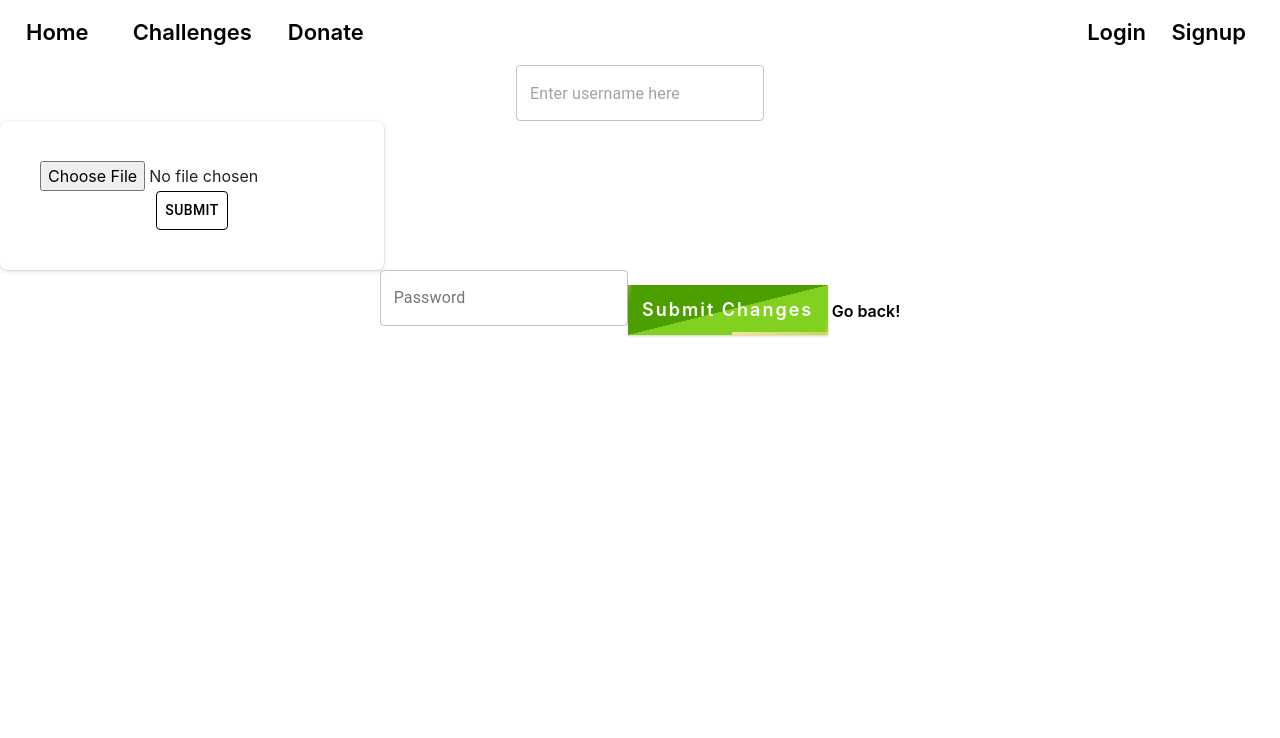
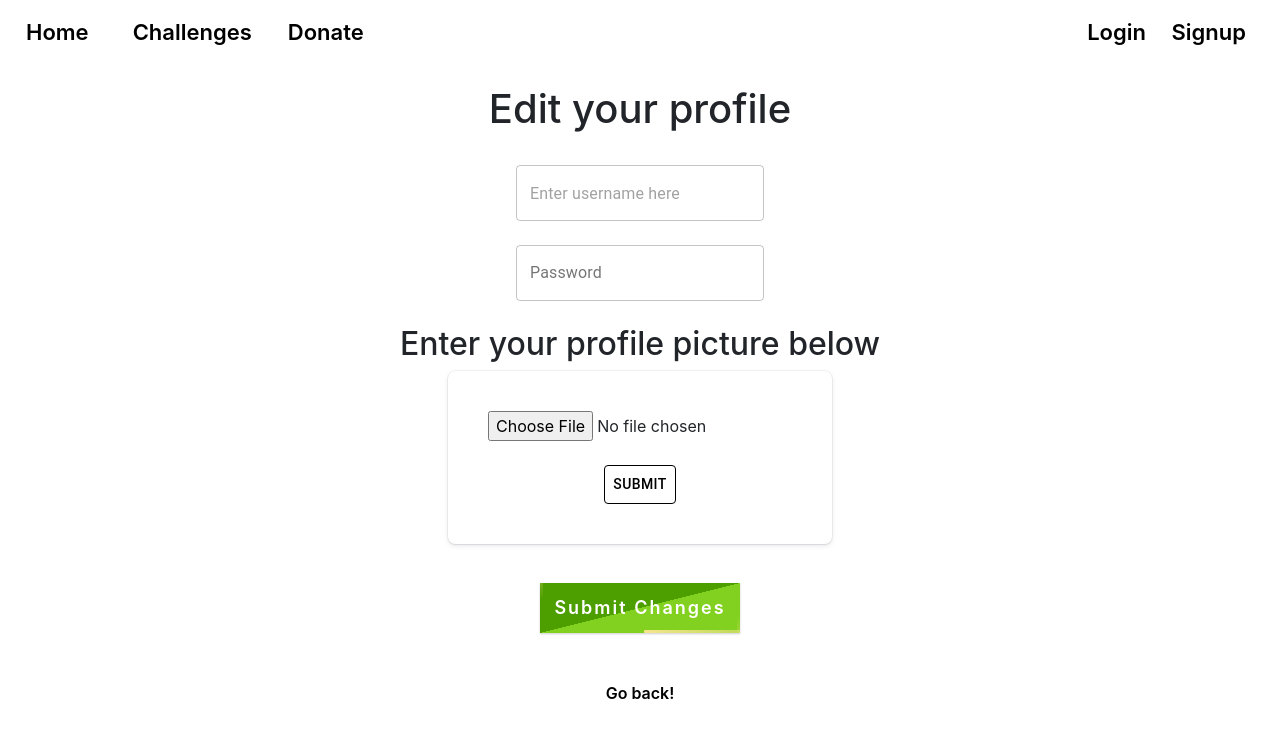
Before and after one commit to Rumas97/21-For-Future-client, a React (Create React App) app: page /profile/1 in a window 1280 px wide. Shown: the top 738 px of the page. Built offline with nearby package versions, Linux system fonts and the light colour scheme; no server answers.

Commit message:
edit profile css done

```diff
--- a/src/component/AllChalOneCat.js
+++ b/src/component/AllChalOneCat.js
@@ -47,13 +47,10 @@ class AllChalOneCat extends Component {
 
 
                                     <Card  style={{ width: '18rem' }}>
-                                        <Card.Img variant="top" src={imageOne} alt="eco ilustration" />
+                                        <Card.Img variant="top" src={oneChallenge.challengeImage} alt="eco ilustration" />
                                         <Card.Body>
                                         <Button variant="default"> <Link to={`/challenges/${categoryChallenges}/${oneChallenge._id}`}><h3 className="anchorAllChall">{oneChallenge.challengeName}</h3></Link>   </Button>
-                                            <Card.Text>
-                                                Some quick example text to build on the card title and make up the bulk of
-                                                the card's content.
-                                            </Card.Text>
+
                                         </Card.Body>
                                     </Card>
 
--- a/src/component/Categories.css
+++ b/src/component/Categories.css
@@ -10,15 +10,7 @@ li{
     color:white;
 }
 
-.makeStyles-root-1 {
-    display: flex !important;
-    flex-wrap: nowrap !important;
-    min-width: 300px !important;
-    justify-content: center !important;
-    align-content: flex-end !important;
-    flex-direction: column !important;
-    align-items: center !important;
-}
+
 
 .card{
     box-shadow: 0px 10px 10px 10px rgba(0, 0, 0, 0.07);
--- /dev/null
+++ b/src/component/EditProfile.css
@@ -0,0 +1,4 @@
+.edit-profile{
+    display: flex;
+    justify-content: center;
+}
--- a/src/component/EditProfile.js
+++ b/src/component/EditProfile.js
@@ -5,7 +5,6 @@ import TextField from '@material-ui/core/TextField'
 import Button from '@material-ui/core/Button'
 import {Link} from "react-router-dom"
 
-import "./Profile.css"
 
 
 
@@ -77,21 +76,16 @@ class EditProfile extends Component {
         return (
 
 
-            <div>
+            <div className="edit-profile">
+            <h1>Edit your profile </h1>
+            <br/>
                 <TextField id="outlined-required"
                 type="text"
                 name="username"
                 placeholder='Enter username here'
                 variant="outlined" onChange={this.handleUsernameChange} value={userProfile.username} />
 
-                <form  onSubmit ={onSubmitPicture} enctype="multipart/form-data">
-                    <input type="file"
-                    name="imageUrl"
-                    accept="image/png, image/jpg"/>
-
-                    <Button onSubmit={this.handlePictureChange} value={userProfile.profilePic} type="submit">Submit</Button>
-                </form>
-
+                <br/>
 
                 <TextField
                 id="outlined-password-input"
@@ -100,12 +94,27 @@ class EditProfile extends Component {
                 label="Password"
                 autoComplete="current-password"
                 variant="outlined" onChange={this.handlePasswordChange}  />
+
+<br/>  <h2> Enter your profile picture below</h2>
+                <form  onSubmit ={onSubmitPicture} enctype="multipart/form-data">
+                    <input type="file"
+                    name="imageUrl"
+                    accept="image/png, image/jpg"/>
+
+                    <br/>
+                    <br/>
+                    <Button onSubmit={this.handlePictureChange} value={userProfile.profilePic} type="submit">Submit</Button>
+                </form>
+                <br/>
+
                 <button type="submit"  className="newButtonOne" onClick={()=>{onEdit(editedProfile)}} >Submit Changes
                                             <span></span>
                                             <span></span>
                                             <span></span>
                                             <span></span>
                 </button>
+                <br/>
+                <br/>
                 <Link to="/profile"> Go back! </Link>
             </div>
 
--- a/src/component/Homepage.css
+++ b/src/component/Homepage.css
@@ -143,16 +143,11 @@ form {
     }
 }
 
-/* .newButtonOne:hover{
-    transition: all .5s;
-    transform: rotate(-3deg) scale(1.1);
+.newButtonOne:hover{
+
     box-shadow: 0px 3px 5px rgba(0,0,0,.4);
     color: black
-} */
-/* .newButtonOne:hover span{
-    animation-play-state: paused;
-} */
-
+}
 
 .wrapper {
     /*This part is important for centering*/
--- a/src/component/Profile.js
+++ b/src/component/Profile.js
@@ -17,9 +17,9 @@ class Profile extends Component {
 
     componentDidMount(){
 
+        const {loggedGoogle} = this.state
 
-
-
+        if (!loggedGoogle){
             axios.get(`${config.API_URL}/api/user-challenge/all-challenges`,{withCredentials:true})
         .then((response)=>{
             console.log("response from userChallenges to display")
@@ -27,14 +27,14 @@ class Profile extends Component {
             this.setState({
                 userChallenges: response.data,
                 image: true,
-
+                loggedGoogle: response.data
 
             })
         })
         .catch((err)=>{
             console.log('we dont see the user challenges')
         })
-
+        }
 
     }
 
@@ -44,13 +44,12 @@ class Profile extends Component {
 
 
     render() {
-        const {userChallenges} = this.state
+        const {userChallenges, loggedGoogle} = this.state
+        console.log(userChallenges)
+        const {user, onDelete}=this.props
 
-        console.log("userChallenges", userChallenges)
-        const {user, onDelete}=this.props
-        console.log("user", user)
 
-        if(!user || !userChallenges){
+        if(!user || !userChallenges || !loggedGoogle){
             return <h2>Loading ...</h2>
         }
 
@@ -93,8 +92,6 @@ class Profile extends Component {
                         </Link>
                     </div>
 
-
-
                 </div>
                 <img className="profile-deco" src={picture} />
             </div>
```
